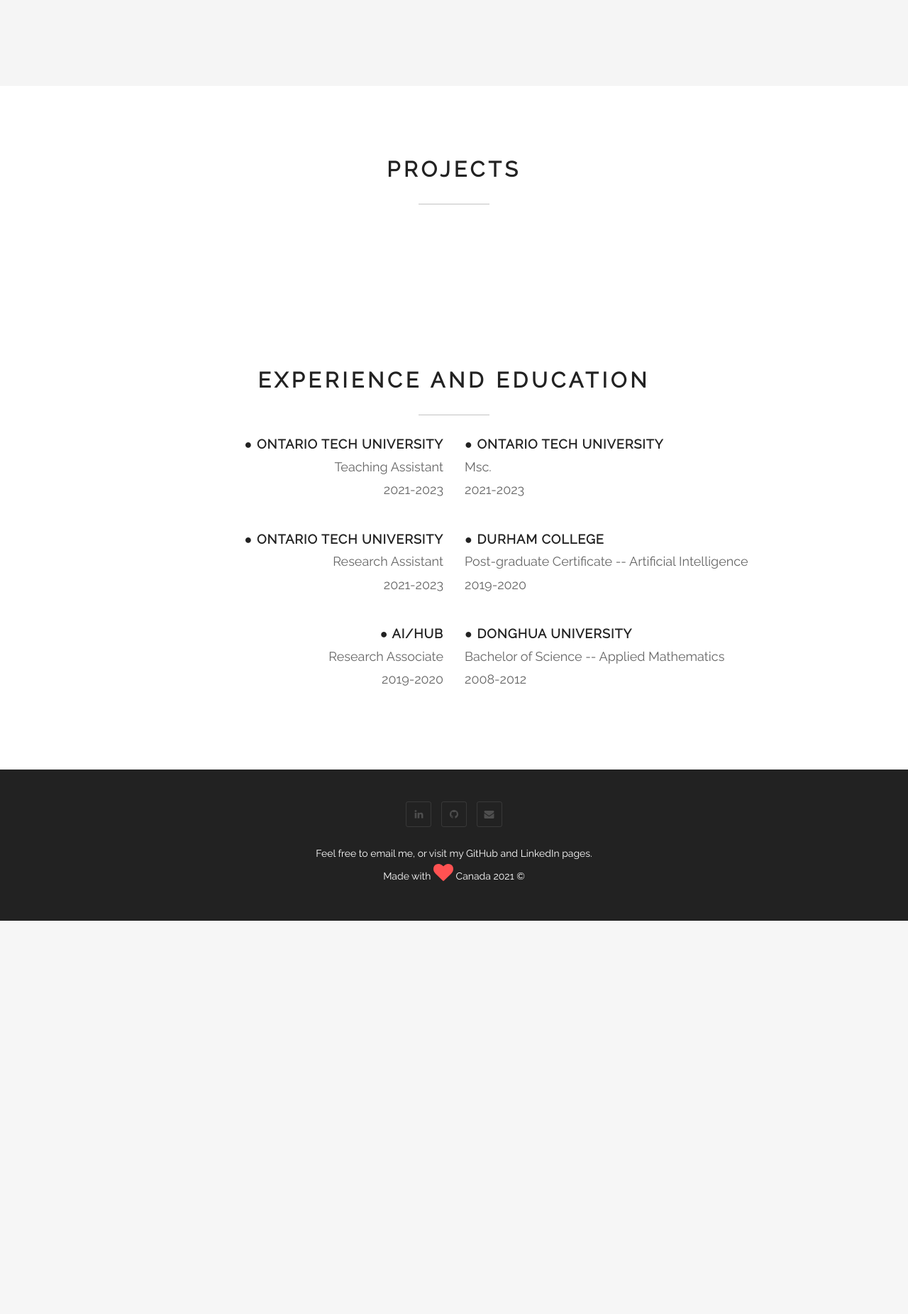
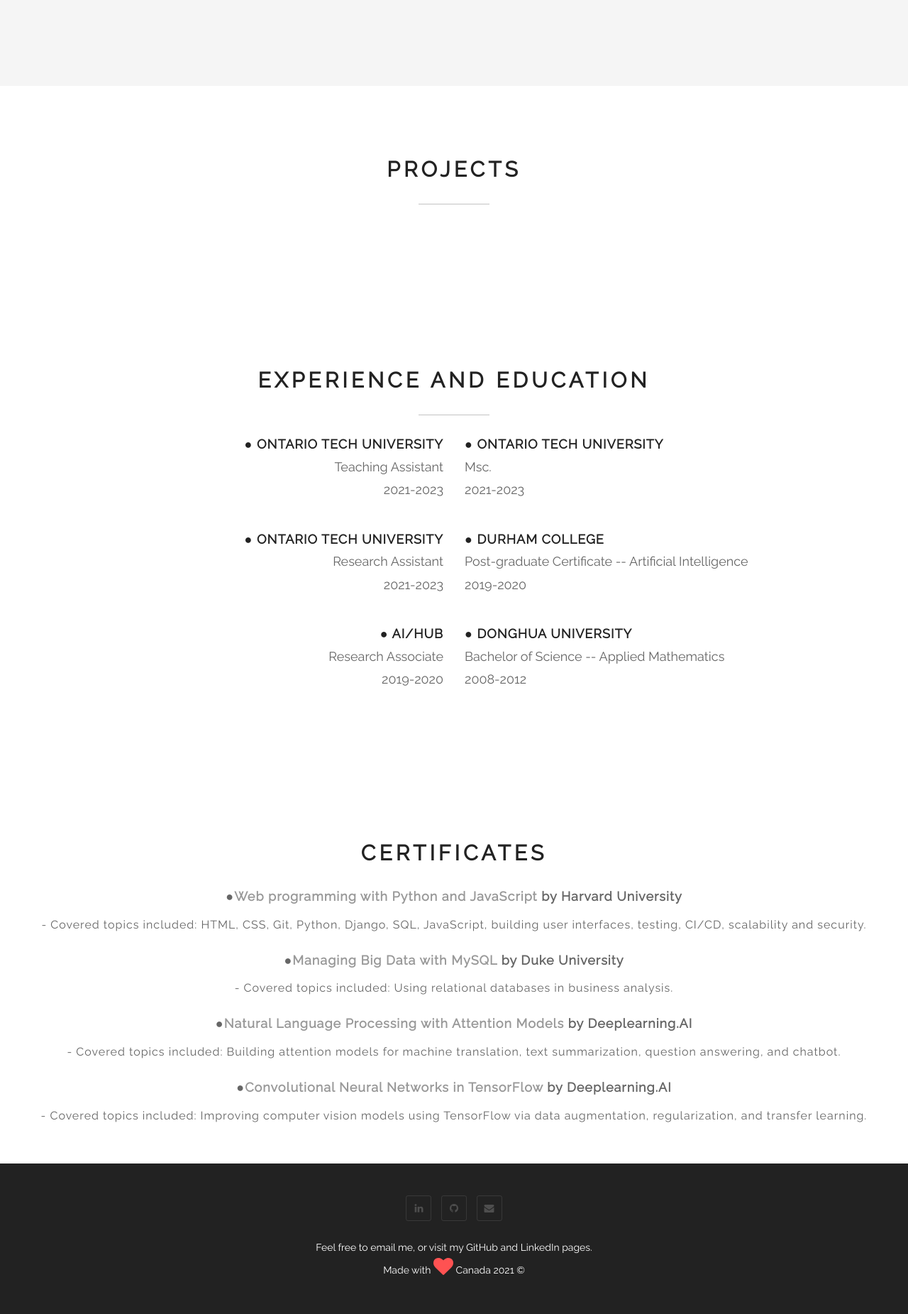
Before and after one commit to fangyiyu/Personal_website, a Django app: template mainpage/templates/mainpage/main.html in a window 1280 px wide. Shown: the part 1840-3691 px from the top of the page at 71% size. Before the commit the page ends 3137 px from the top, so only its background shows below. Run offline with Django 3.2, Linux system fonts and the light colour scheme; the template is opened without the code that fills it, so the values that code supplies are empty; some libraries are stand-ins or nearby versions.

Commit message:
add certificates

```diff
--- a/mainpage/static/mainpage/css/style.css
+++ b/mainpage/static/mainpage/css/style.css
@@ -5,6 +5,7 @@ body {
 	color: #666;
 	overflow-x: hidden;
 }
+
 
 img {
 	max-width: 100%;
@@ -103,6 +104,17 @@ h6 {
 	font-size: 11px;
 	letter-spacing: 1px;
 	font-weight: 400;
+}
+
+dt {
+	font-size: large;
+	letter-spacing: 1px;
+}
+
+dd {
+	font-size: medium;
+	letter-spacing: 1px;
+	margin-top: 1em;
 }
 
 /* ---------------------------------------------- /*
@@ -853,3 +865,8 @@ figure.effect-bubba:hover p {
 	filter: grayscale(30%);
 	width: 300px;
 }
+
+#online {
+	margin-left: 120px;
+	margin-right: 120px;
+}
--- a/mainpage/templates/mainpage/main.html
+++ b/mainpage/templates/mainpage/main.html
@@ -73,6 +73,9 @@
 						<span class="icon-bar"></span>
 						<span class="icon-bar"></span>
 						<span class="icon-bar"></span>
+						<span class="icon-bar"></span>
+						<!-- <span class="icon-bar"></span>
+						<span class="icon-bar"></span> -->
 					</button>
 					<div class="navbar-brand">Fangyi Yu</div>
 				</div>
@@ -83,7 +86,9 @@
 						<li><a href="#services">About me</a></li>
 						<li><a href="#portfolio">Projects</a></li>
 						<li><a href="#experience">Experience and Education</a></li>
-						<!-- <li><a href="#publication">Publications</a></li> -->
+						<li><a href="#certificates">Certificates</a></li>
+						<!-- <li><a href="#">Awards</a></li>
+						<li><a href="#">Publications</a></li> -->
 					</ul>
 				</div>
 
@@ -108,9 +113,15 @@
 						<h2 class="pfblock-title">ABOUT ME</h2>
 						<div class="pfblock-line"></div>
 						<div class="pfblock-subtitle">
-							<p>I enjoy playing around with data, looking for insights and applying state-of-the-art technologies to data. Programming is a true passion of mine, and that passion continually grows with every meaningful tech-related conversation I have, with every moment of clarity as I finally figure out a nagging issue on a project, and with every new concept, language, or framework I delve into.
+							<p>I enjoy playing around with data, looking for insights and applying state-of-the-art
+								technologies to data. Programming is a true passion of mine, and that passion
+								continually grows with every meaningful tech-related conversation I have, with every
+								moment of clarity as I finally figure out a nagging issue on a project, and with every
+								new concept, language, or framework I delve into.
 							</p>
-							<p>I love academic research life and the collaborative nature of working on a team and building products. The feedback, discussion, and review in this environment bring out the best in each member and are crucial in my personal development. </p>
+							<p>I love academic research life and the collaborative nature of working on a team and
+								building products. The feedback, discussion, and review in this environment bring out
+								the best in each member and are crucial in my personal development. </p>
 							<br>
 							<a href="https://docs.google.com/document/d/1IZ3WWUJZpOLDDSI_nMzQHlYMpzwkmdvfGRCNFZi0jJs/edit?usp=sharing"
 								target="_blank" id="resume-effect"><i class="fa fa-3x fa-file-text-o"
@@ -252,35 +263,43 @@
 	<!-- Experience end -->
 
 
-	<!-- Publication start -->
+	<!-- Online Certificates start -->
 
-	<!-- <section id="publication" class="pfblock">
-		<div class="container"></div>
+	<section id="certificates" class="pfblock">
+		<div class="container">
 			<div class="row">
-
-			<div class="col-sm-6 col-sm-offset-3">
-
 				<div class="pfblock-header">
-					<h2 class="pfblock-title">Publications</h2>
-					<div class="pfblock-line"></div>
-					<div class="pfblock-subtitle">
-
+					<h2 class="pfblock-title">Certificates</h2>
+					<div class="online">
+						<dl>
+							<dt>&#9679<a
+									href="https://certificates.cs50.io/1b061004-136b-48e7-860c-1b7dfba69cee.pdf?size=letter"
+									target="_blank">Web programming with Python and JavaScript </a> by Harvard
+								University</dt>
+							<dd> - Covered topics included: HTML, CSS, Git, Python, Django, SQL, JavaScript, building
+								user
+								interfaces, testing, CI/CD, scalability and security.</dd><br>
+							<dt>&#9679<a
+									href="https://www.coursera.org/account/accomplishments/certificate/YR9BPYJ7KKUW"
+									target="_blank">Managing Big Data with MySQL</a> by Duke University</dt>
+							<dd> - Covered topics included: Using relational databases in business analysis. </dd><br>
+							<dt>&#9679<a
+									href="https://www.coursera.org/account/accomplishments/verify/B5HAY9PQFH5W?utm_source=link&utm_medium=certificate&utm_content=cert_image&utm_campaign=pdf_header_button&utm_product=course"
+									target="_blank">Natural Language Processing with Attention Models</a> by
+								Deeplearning.AI</dt>
+							<dd> - Covered topics included: Building attention models for machine translation, text
+								summarization, question answering, and chatbot.</dd><br>
+							<dt>&#9679<a
+									href="https://www.coursera.org/account/accomplishments/certificate/QGQSHDVJPRX3"
+									target="_blank">Convolutional Neural Networks in TensorFlow </a> by Deeplearning.AI
+							</dt>
+							<dd> - Covered topics included: Improving computer vision models using TensorFlow via data
+								augmentation, regularization, and transfer learning.</dd><br>
+						</dl>
 					</div>
 				</div>
-
 			</div>
-		</div> -->
-		<!-- </div> -->
-
-		<!-- <div class="row"> -->
-<!--
-			<div class="col-sm-6 col-sm-offset-3">
-				{% include 'mainpage/contact_form.html' %}
 		</div>
-			<br> -->
-
-
-	<!-- Contact end -->
 
 		<!-- Footer start -->
 
@@ -291,17 +310,18 @@
 					<div class="col-sm-12">
 
 						<ul class="social-links">
-						<li><a href="https://www.linkedin.com/in/fangyiyu/" class="wow fadeInUp" data-wow-delay=".1s"
-								target="_blank"><i class="fa fa-linkedin"></i></a></li>
+							<li><a href="https://www.linkedin.com/in/fangyiyu/" class="wow fadeInUp"
+									data-wow-delay=".1s" target="_blank"><i class="fa fa-linkedin"></i></a></li>
 							<li><a href="https://github.com/fangyiyu" class="wow fadeInUp" data-wow-delay=".2s"
 									target="_blank"><i class="fa fa-github"></i></a></li>
-						<li><a href="mailto:yufangyi@gmail.com" class="wow fadeInUp" data-wow-delay=".4s" target="_blank"><i
-							class="fa fa-envelope"></i></a></li>
+							<li><a href="mailto:yufangyi@gmail.com" class="wow fadeInUp" data-wow-delay=".4s"
+									target="_blank"><i class="fa fa-envelope"></i></a></li>
 						</ul>
 
 						<p class="copyright"> Feel free to email me, or visit my GitHub and LinkedIn pages.</p>
 
-					<p class="heart">Made with <span class="fa fa-heart fa-2x animated pulse"></span> Canada 2021 ©</p>
+						<p class="heart">Made with <span class="fa fa-heart fa-2x animated pulse"></span> Canada
+							2021 ©</p>
 
 					</div>
 
```
Lines whose indentation alone changed are shown as unchanged.
